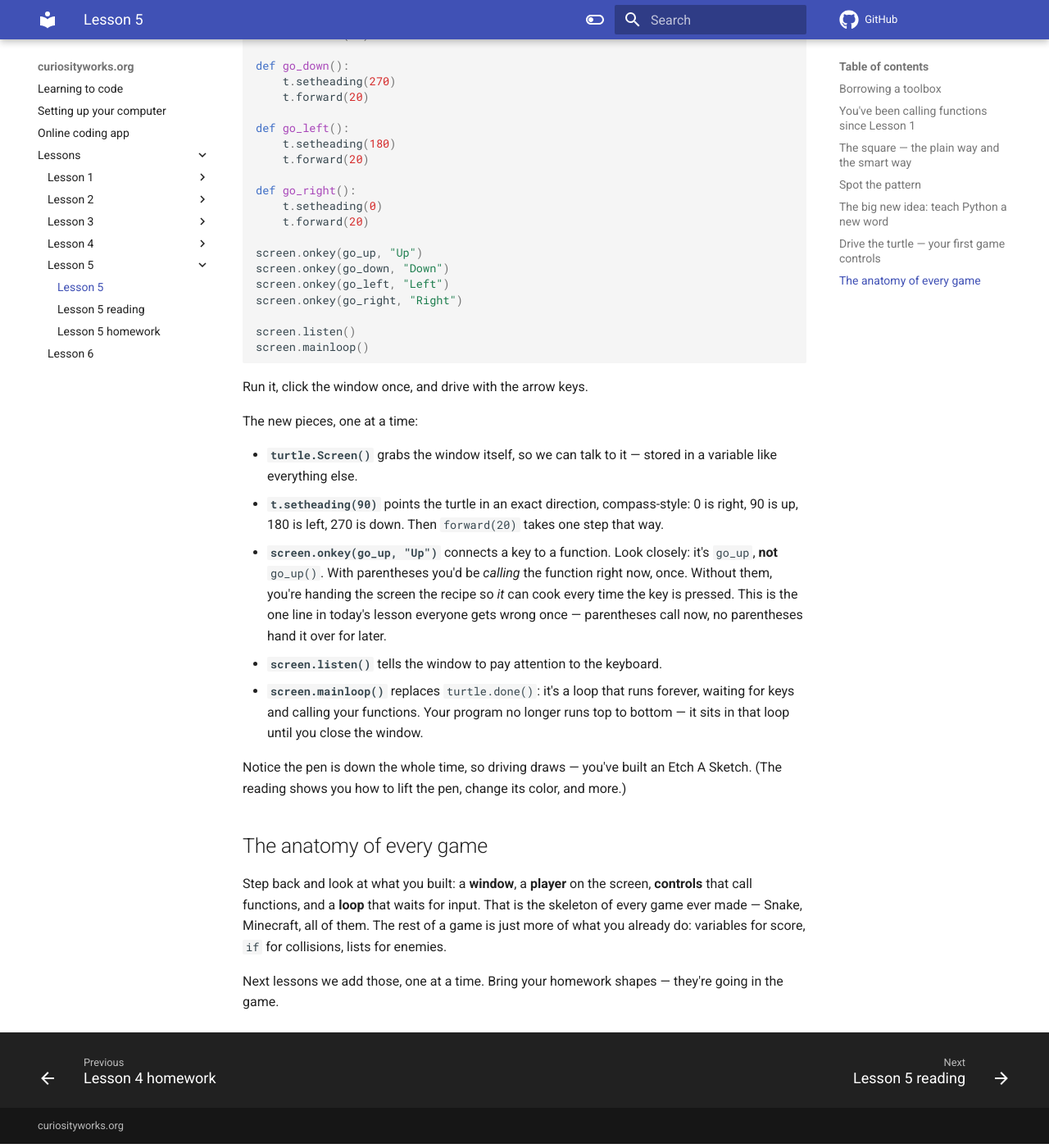
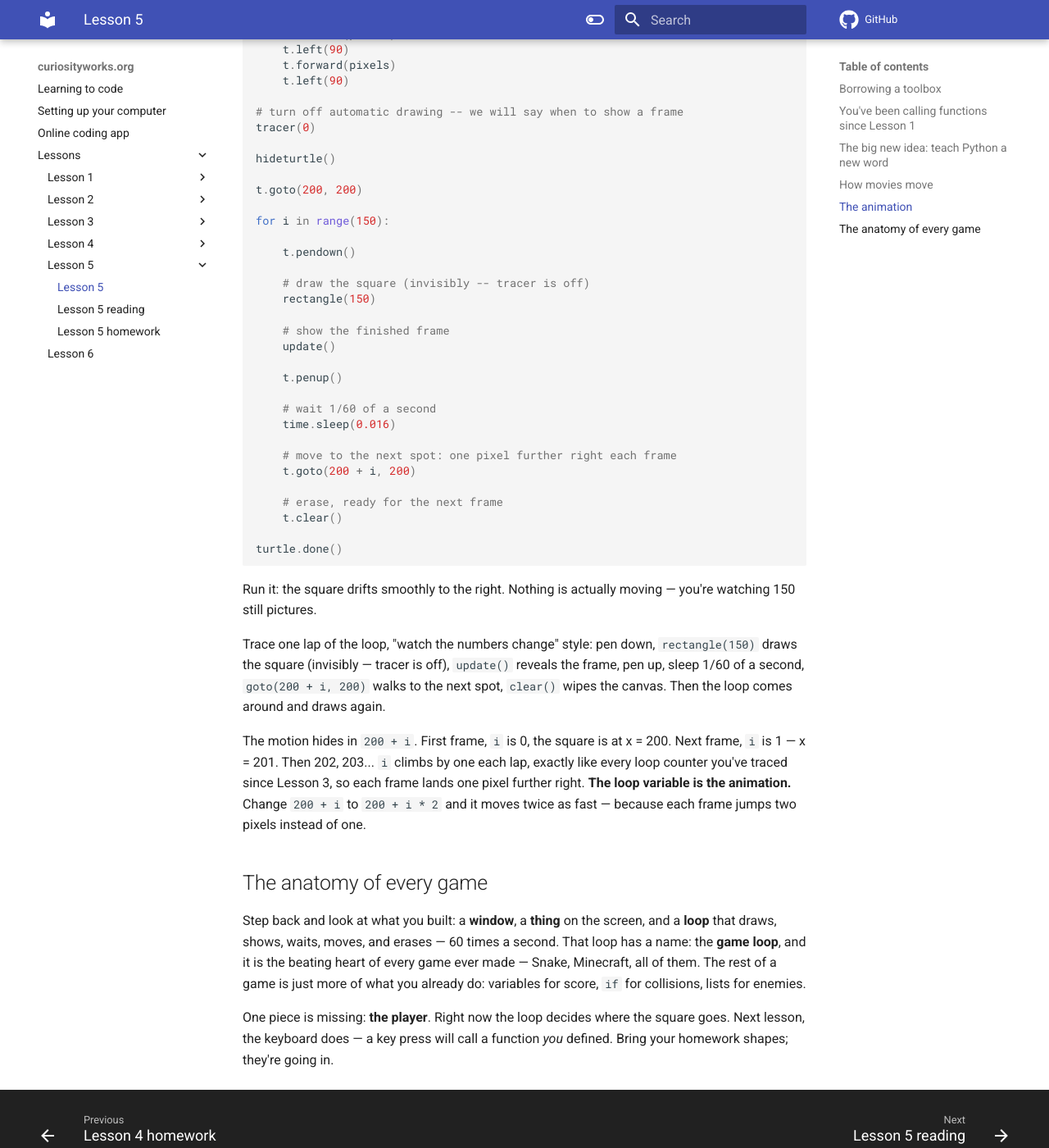
Before and after one commit to curiosinauts/site, an MkDocs documentation site: the page built from docs/lessons/lesson5.md, in a window 1280 px wide and 1400 px high, scrolled down 3790 px. Shown: the whole window at 82% size. Built offline with MkDocs 1.6.1 and Material for MkDocs 9.7.7, drawn with Linux system fonts in a browser that asks for light colours; comment, search, counter and statistics services are not loaded; some of the changed text lies outside the part shown.

Commit message:
lesson 5

````diff
--- a/docs/lessons/lesson5.md
+++ b/docs/lessons/lesson5.md
@@ -1,6 +1,6 @@
 # Lesson 5
 
-Four lessons, and every program so far has talked to you in plain text. Today your program opens a **window**, draws pictures in it, and — by the end — lets you drive a turtle around the screen with the arrow keys. That is the first piece of a real game. And here's the secret: almost everything in this lesson is stuff you already know. There is exactly **one** big new idea, and it's the idea every game is built on.
+Four lessons, and every program so far has talked to you in plain text. Today your program opens a **window**, draws pictures in it, and — by the end — makes a square glide across the screen, redrawn 60 times every second. That is the same trick behind every movie and every game ever made. And almost everything in this lesson is stuff you already know. There are two genuinely new ideas: teaching Python a new word, and making pictures *move*.
 
 One note before we start: turtle opens a real window on your screen, so it needs Python installed on your computer — it won't work in the web editor. Run these as files with the Run button in VSCode.
 
@@ -10,7 +10,10 @@ Python doesn't come with drawing switched on. Instead it comes with **toolboxes*
 
 ```python
 import turtle
+from turtle import *
+import time
 
+# t is an object
 t = turtle.Turtle()
 
 turtle.done()
@@ -18,22 +21,25 @@ turtle.done()
 
 Run it. A window opens with a little arrow sitting in the middle. That arrow is the turtle.
 
-Three lines, three jobs. `import turtle` fetches the toolbox. `turtle.Turtle()` creates one turtle and stores it in the variable `t` — variables have held strings, numbers, booleans, and lists; now one holds a *turtle*. And `turtle.done()` at the very end keeps the window open — without it, the program finishes instantly and the window vanishes before you can blink.
+Two of those imports grab the turtle toolbox, in two different ways. `import turtle` fetches the toolbox and makes you say where things came from: `turtle.Turtle()`, `turtle.done()`. `from turtle import *` dumps the toolbox's contents straight onto the table, so later we can write `tracer(0)` instead of `turtle.tracer(0)`. And `import time` borrows a second toolbox — we'll need it to control *speed* at the end.
+
+`turtle.Turtle()` creates one turtle and stores it in the variable `t`. The comment says `t` is an **object** — a value that carries its own functions with it. You've already met one: lists are objects too, which is why you wrote `names.append(...)` in Lesson 4. The dot means "belongs to": `append` belongs to the list, `forward` belongs to the turtle.
+
+`turtle.done()` at the very end keeps the window open — without it, the program finishes instantly and the window vanishes before you can blink.
 
 ## You've been calling functions since Lesson 1
 
-`print("hello")` — a name, parentheses, and an input inside them. That shape is called a **function call**, and you've been making them all along: `print(...)`, `input(...)`, `int(...)`, `len(...)`, `range(...)`. The turtle just brings its own functions:
+`print("hello")` — a name, parentheses, and an input inside them. That shape is called a **function call**, and you've been making them all along: `print(...)`, `input(...)`, `int(...)`, `len(...)`, `range(...)`. The turtle just brings its own:
 
 ```python
+# forward is a function
 t.forward(100)
 t.left(90)
 ```
 
-`t.forward(100)` walks the turtle 100 steps in the direction it's facing, drawing a line as it goes. `t.left(90)` turns it 90 degrees to the left — the same degrees as in math class. Put those two lines between `t = ...` and `turtle.done()` and run it: a line, then a turn.
+`t.forward(100)` walks the turtle 100 steps in the direction it's facing, drawing a line as it goes — the input is a distance in **pixels**, the tiny dots your screen is made of. `t.left(90)` turns it 90 degrees to the left — the same degrees as in math class.
 
-## The square — the plain way and the smart way
-
-A square is four sides and four turns. The plain way:
+A square is four sides and four turns:
 
 ```python
 t.forward(100)
@@ -46,142 +52,124 @@ t.forward(100)
 t.left(90)
 ```
 
-Feel that copy-paste itch? It's the same feeling as the prime homework in Lesson 3 — *there has to be a smarter way* — and it has the same cure. The same two lines, repeated 4 times, is a loop:
-
-```python
-for i in range(4):
-    t.forward(100)
-    t.left(90)
-```
-
-And put the size in a variable, so one number controls the whole shape:
-
-```python
-size = 100
-
-for i in range(4):
-    t.forward(size)
-    t.left(90)
-```
-
-Change `size` to `50` and the whole square shrinks. One variable, total control — that's why we bother with variables.
-
-## Spot the pattern
-
-A triangle is 3 sides — but the turn is not 90, it's **120**:
-
-```python
-for i in range(3):
-    t.forward(100)
-    t.left(120)
-```
-
-Time for the Lesson 2 skill: run the experiment, look at the results, spot the pattern.
-
-| shape    | sides | turn | sides × turn |
-|----------|-------|------|--------------|
-| triangle | 3     | 120  | 360          |
-| square   | 4     | 90   | 360          |
-
-Always 360 — because by the time the turtle finishes the shape, it has spun **all the way around** exactly once, and all the way around is 360 degrees. So the turn is always `360 / sides`, and suddenly one loop draws *any* shape:
-
-```python
-sides = 6
-
-for i in range(sides):
-    t.forward(80)
-    t.left(360 / sides)
-```
-
-Try `sides = 5`, `8`, `12`. At `sides = 36` it's practically a circle. A human question — "how do I draw any shape?" — captured as one expression. That's programming.
+It works — but feel that copy-paste itch? It's the same feeling as the prime homework in Lesson 3: *there has to be a smarter way.* And what if we want two squares? Sixteen more lines?
 
 ## The big new idea: teach Python a new word
-
-Here's today's one genuinely new thing.
 
 You know how to name a *value*: `size = 100`. Now you'll name a *block of code*. That's what `def` does — it **defines** a function of your own, a brand-new word that Python didn't know before:
 
 ```python
-def draw_square():
-    for i in range(4):
-        t.forward(100)
-        t.left(90)
+# def -> define, rectangle <- name of a function, which means reusable code
+def rectangle(pixels):
+    t.forward(pixels)
+    t.left(90)
+    t.forward(pixels)
+    t.left(90)
+    t.forward(pixels)
+    t.left(90)
+    t.forward(pixels)
+    t.left(90)
 ```
 
 Run just that and... nothing happens. No square. That's not a bug — `def` only *teaches* Python the word. Nothing runs until you **call** it, exactly the way you call `print`:
 
 ```python
-draw_square()
+rectangle(150)
 ```
 
 *Now* the square appears. Define once, call whenever — and each call is one line, no matter how big the block inside is.
 
-One more step and it gets powerful. `print("hello")` takes an input. Your function can too — put a variable name inside the parentheses of the `def`:
+Look at the parentheses in the `def`. The reason we put `pixels` inside them is that we want to **pass a value in** — `print("hello")` takes an input, and now your function does too. `pixels` is a variable that gets its value **at call time**: call `rectangle(150)` and the block runs with `pixels = 150`; call `rectangle(50)` and it runs again with `pixels = 50`. One definition, any size of square.
+
+`def rectangle(pixels)` — that's you extending the Python language. `print` and `range` were written by programmers; now you're one of them.
+
+(Those four repeated forward-left pairs inside the `def`? That's a `for` loop waiting to happen — Lesson 3 style. Try tightening it yourself.)
+
+## How movies move
+
+Here's a secret about every screen you've ever watched: **nothing on it actually moves.** A movie is a stack of still pictures — *frames* — shown one after another, each slightly different from the last, so fast your eye is fooled. Games work exactly the same way: draw a frame, erase it, draw the next one a tiny bit different, about 60 times per second.
+
+So to make our square glide, the plan in English is:
 
 ```python
-def draw_square(size):
-    for i in range(4):
-        t.forward(size)
-        t.left(90)
-
-draw_square(50)
-draw_square(100)
-draw_square(150)
+# repeat, many times:
+#     draw the square
+#     show the finished frame
+#     wait a tiny moment
+#     move one pixel to the right
+#     erase everything
 ```
 
-Three calls, three nested squares. `size` is a variable that gets its value **at call time**: the first call runs the block with `size = 50`, the second with `size = 100`. It's the same trick the outer loop pulled in Lesson 3 — something else sets the variable, your block just uses it.
+Every line of that plan needs a tool, and here they are:
 
-`def draw_square(size)` — that's you extending the Python language. `print` and `range` were written by programmers; now you're one of them.
+- **`tracer(0)`** — normally the turtle draws slowly, line by line, so you can watch. Great for learning, useless for animation. `tracer(0)` turns automatic drawing **off**: nothing appears on screen at all until you say so. (Note it's bare `tracer`, no `t.` — it came from `from turtle import *`.)
+- **`update()`** — "show everything now." With tracer off, this is how a finished frame appears, all at once. Draw in secret, then reveal — that's a frame.
+- **`hideturtle()`** — hides the arrow itself, so you see only the drawing.
+- **`t.penup()` / `t.pendown()`** — lifts the pen so the turtle can move without drawing, and puts it back down to draw again.
+- **`t.goto(200, 200)`** — walks the turtle straight to a point. The window is a coordinate plane exactly like math class: **(0, 0) is the center**, x grows right, y grows up. (The reading has the full map.)
+- **`t.clear()`** — erases everything the turtle has drawn. This is the "erase the frame" step.
+- **`time.sleep(0.016)`** — from the `time` toolbox: pause for 0.016 seconds. Why that strange number? `0.016` is about **1/60 of a second** — pause that long between frames and you get 60 frames per second, the number real games chase.
 
-## Drive the turtle — your first game controls
+## The animation
 
-Why did games have to wait until today? Because every program you've written runs top to bottom and ends. A game is different: it **waits for the player**, and when the player presses a key, it runs *a function*. No functions, no games. Now you have functions.
+The whole plan, translated:
 
 ```python
 import turtle
+from turtle import *
+import time
 
 t = turtle.Turtle()
-screen = turtle.Screen()
 
-def go_up():
-    t.setheading(90)
-    t.forward(20)
+def rectangle(pixels):
+    t.forward(pixels)
+    t.left(90)
+    t.forward(pixels)
+    t.left(90)
+    t.forward(pixels)
+    t.left(90)
+    t.forward(pixels)
+    t.left(90)
 
-def go_down():
-    t.setheading(270)
-    t.forward(20)
+# turn off automatic drawing -- we will say when to show a frame
+tracer(0)
 
-def go_left():
-    t.setheading(180)
-    t.forward(20)
+hideturtle()
 
-def go_right():
-    t.setheading(0)
-    t.forward(20)
+t.goto(200, 200)
 
-screen.onkey(go_up, "Up")
-screen.onkey(go_down, "Down")
-screen.onkey(go_left, "Left")
-screen.onkey(go_right, "Right")
+for i in range(150):
 
-screen.listen()
-screen.mainloop()
+    t.pendown()
+
+    # draw the square (invisibly -- tracer is off)
+    rectangle(150)
+
+    # show the finished frame
+    update()
+
+    t.penup()
+
+    # wait 1/60 of a second
+    time.sleep(0.016)
+
+    # move to the next spot: one pixel further right each frame
+    t.goto(200 + i, 200)
+
+    # erase, ready for the next frame
+    t.clear()
+
+turtle.done()
 ```
 
-Run it, click the window once, and drive with the arrow keys.
+Run it: the square drifts smoothly to the right. Nothing is actually moving — you're watching 150 still pictures.
 
-The new pieces, one at a time:
+Trace one lap of the loop, "watch the numbers change" style: pen down, `rectangle(150)` draws the square (invisibly — tracer is off), `update()` reveals the frame, pen up, sleep 1/60 of a second, `goto(200 + i, 200)` walks to the next spot, `clear()` wipes the canvas. Then the loop comes around and draws again.
 
-- **`turtle.Screen()`** grabs the window itself, so we can talk to it — stored in a variable like everything else.
-- **`t.setheading(90)`** points the turtle in an exact direction, compass-style: 0 is right, 90 is up, 180 is left, 270 is down. Then `forward(20)` takes one step that way.
-- **`screen.onkey(go_up, "Up")`** connects a key to a function. Look closely: it's `go_up`, **not** `go_up()`. With parentheses you'd be *calling* the function right now, once. Without them, you're handing the screen the recipe so *it* can cook every time the key is pressed. This is the one line in today's lesson everyone gets wrong once — parentheses call now, no parentheses hand it over for later.
-- **`screen.listen()`** tells the window to pay attention to the keyboard.
-- **`screen.mainloop()`** replaces `turtle.done()`: it's a loop that runs forever, waiting for keys and calling your functions. Your program no longer runs top to bottom — it sits in that loop until you close the window.
-
-Notice the pen is down the whole time, so driving draws — you've built an Etch A Sketch. (The reading shows you how to lift the pen, change its color, and more.)
+The motion hides in `200 + i`. First frame, `i` is 0, the square is at x = 200. Next frame, `i` is 1 — x = 201. Then 202, 203... `i` climbs by one each lap, exactly like every loop counter you've traced since Lesson 3, so each frame lands one pixel further right. **The loop variable is the animation.** Change `200 + i` to `200 + i * 2` and it moves twice as fast — because each frame jumps two pixels instead of one.
 
 ## The anatomy of every game
 
-Step back and look at what you built: a **window**, a **player** on the screen, **controls** that call functions, and a **loop** that waits for input. That is the skeleton of every game ever made — Snake, Minecraft, all of them. The rest of a game is just more of what you already do: variables for score, `if` for collisions, lists for enemies.
+Step back and look at what you built: a **window**, a **thing** on the screen, and a **loop** that draws, shows, waits, moves, and erases — 60 times a second. That loop has a name: the **game loop**, and it is the beating heart of every game ever made — Snake, Minecraft, all of them. The rest of a game is just more of what you already do: variables for score, `if` for collisions, lists for enemies.
 
-Next lessons we add those, one at a time. Bring your homework shapes — they're going in the game.
+One piece is missing: **the player**. Right now the loop decides where the square goes. Next lesson, the keyboard does — a key press will call a function *you* defined. Bring your homework shapes; they're going in.
````
Also changed, not shown: docs/lessons/lesson5_homework.md (+50 -27 lines), docs/lessons/lesson5_reading.md (+2 -2 lines).
